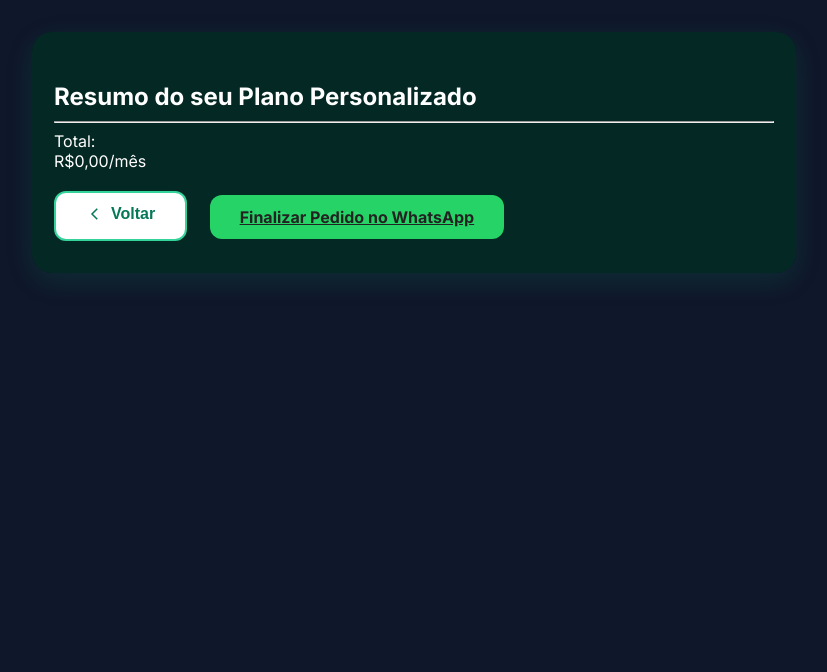
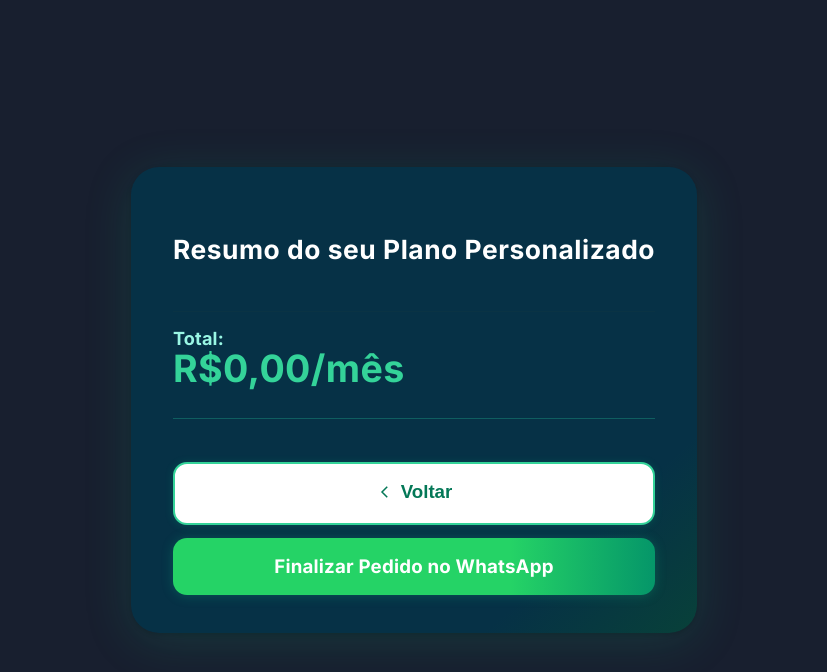
Before and after one commit to made-digital-marketing/Orcamento, a plain HTML site: page index.html in a window 1280 px wide. Both pictures are taken after a click on the button "Realizar Pedido". Shown: the whole page, without its empty margins (226-1053 px from the left). Drawn offline with Linux system fonts and the light colour scheme.

Commit message:
Update index.html

```diff
--- a/index.html
+++ b/index.html
@@ -4,7 +4,7 @@
 <head>
     <meta charset="UTF-8">
     <meta name="viewport" content="width=device-width, initial-scale=1">
-    <title>Plano Personalizado Maloca</title>
+    <title>Plano Personalizado</title>
     <link href="https://fonts.googleapis.com/css2?family=Inter:wght@400;700&display=swap" rel="stylesheet">
     <style>
         /* ... (SEU CSS SEM ALTERAÇÃO) ... */
@@ -153,6 +153,178 @@
             font-size: 13px;
             margin-top: 24px;
         }
+
+        @media (min-width: 768px) {
+            body {
+                min-height: 100vh;
+                background: #181f2f;
+                display: flex;
+                align-items: center;
+                justify-content: center;
+            }
+
+            #resumo-section {
+                min-height: 100vh;
+                display: flex;
+                align-items: center;
+                justify-content: center;
+                background: transparent;
+                padding: 0;
+            }
+
+            .container.resumo {
+                background: linear-gradient(137deg, #063146 80%, #084139 100%);
+                max-width: 520px;
+                width: 100%;
+                margin: 0;
+                border-radius: 28px;
+                padding: 48px 42px 38px 42px;
+                box-shadow: 0 8px 48px #10b9812b, 0 1.5px 5px #0003;
+                display: flex;
+                flex-direction: column;
+                align-items: stretch;
+                gap: 0;
+            }
+
+            .container.resumo h2 {
+                font-size: 1.65rem;
+                font-weight: 900;
+                color: #fff;
+                margin-bottom: 23px;
+                letter-spacing: 0.02em;
+                text-align: left;
+            }
+
+            #resumo-list {
+                font-size: 1.12rem;
+                color: #d1fae5;
+                margin-bottom: 23px;
+                border-bottom: 1.5px solid #1ea88b60;
+                padding-bottom: 16px;
+                text-align: left;
+            }
+
+            #resumo-list strong {
+                color: #a7f3d0;
+                font-weight: 900;
+                font-size: 1.12rem;
+                margin-top: 7px;
+                display: block;
+                letter-spacing: 0.02em;
+            }
+
+            #resumo-list ul {
+                margin: 7px 0 4px 22px;
+                font-size: 1.08rem;
+            }
+
+            #resumo-list li {
+                margin-bottom: 4px;
+                font-size: 1.03rem;
+                color: #bbf7d0;
+                line-height: 1.45;
+            }
+
+            #resumo-list .invest-trafego {
+                color: #fbbf24;
+                font-size: 1.01rem;
+                font-weight: 700;
+                margin-left: 2px;
+            }
+
+            #resumo-list .resumo-total-label {
+                color: #99f6e4;
+                font-size: 1.13rem;
+                font-weight: 600;
+                margin-top: 13px;
+                margin-bottom: 0;
+                letter-spacing: 0.01em;
+            }
+
+            #resumo-list .resumo-total-valor {
+                color: #34d399;
+                font-size: 2.35rem;
+                font-weight: 900;
+                letter-spacing: 0.01em;
+                margin-top: 0;
+                margin-bottom: 13px;
+                display: block;
+                line-height: 1.08em;
+            }
+
+            #resumo-list hr {
+                border: none;
+                border-top: 1.5px solid #183c3c38;
+                margin: 23px 0 15px 0;
+            }
+
+            .container.resumo .btn-wpp {
+                width: 100%;
+                display: flex;
+                align-items: center;
+                justify-content: center;
+                font-size: 1.18rem;
+                font-weight: 800;
+                background: linear-gradient(90deg, #22d97b 70%, #29e3b7 100%);
+                color: #fff !important;
+                border: none;
+                border-radius: 13px;
+                padding: 18px 0 17px 0;
+                margin: 0;
+                box-shadow: 0 2px 18px #29e3b733;
+                text-decoration: none !important;
+                transition: all .19s;
+                gap: 7px;
+                letter-spacing: 0.01em;
+                text-align: center;
+                outline: none;
+            }
+
+            .container.resumo .btn-wpp:hover {
+                background: linear-gradient(90deg, #21a563 70%, #1ad9a2 100%);
+                color: #fff;
+                box-shadow: 0 4px 28px #10b98166;
+                text-decoration: none !important;
+            }
+
+            .container.resumo .btn-wpp:active {
+                filter: brightness(0.97);
+            }
+
+            .container.resumo .btn-wpp,
+            .container.resumo .btn-wpp:visited {
+                text-decoration: none !important;
+            }
+
+            .container.resumo .btn-voltar,
+            .container.resumo .btn-wpp {
+                font-size: 1.17rem;
+                padding: 17px 0;
+                border-radius: 14px;
+                margin-bottom: 0;
+            }
+
+            .container.resumo .btn-voltar {
+                margin-right: 0;
+                margin-bottom: 13px;
+                font-weight: 600;
+                background: #fff;
+                color: #047857;
+                border: 2px solid #34d399;
+                box-shadow: 0 1px 8px #10b98133;
+            }
+
+            .container.resumo .btn-wpp {
+                margin: 0;
+                font-weight: 700;
+                background: linear-gradient(90deg, #25d366 70%, #059669 100%);
+                color: #fff !important;
+                border: none;
+                box-shadow: 0 1px 12px #10b98144;
+                gap: 7px;
+            }
+        }
+
 
         @media (max-width:680px) {
 
@@ -365,7 +537,7 @@
 <body>
     <div id="app">
         <div class="container" id="form-section">
-            <h1>Plano Personalizado Maloca</h1>
+            <h1>Plano Personalizado</h1>
             <p style="text-align:center;color:#a7f3d0;margin-bottom:20px;">
                 Monte seu plano ideal escolhendo apenas os serviços que fazem sentido para o seu negócio.
             </p>
@@ -382,7 +554,7 @@
                 <button class="btn-pedido" id="realizar-pedido">Realizar Pedido</button>
             </div>
             <div class="small">
-                Monte seu plano conforme a necessidade do seu negócio. Valores exclusivos para a proposta Maloca.
+                Monte seu plano conforme a necessidade do seu negócio. Valores exclusivos para a proposta personalizada.
             </div>
         </div>
         <div id="resumo-section" style="display:none;">
@@ -574,7 +746,7 @@
             let s2 = arteSelecionada !== null
                 ? '\nPacote de artes:\n' + `• ${ARTES_PRECOS[arteSelecionada].quantidade} artes (R$${ARTES_PRECOS[arteSelecionada].valor})` : '';
             return encodeURIComponent(
-                `Olá! Quero contratar o Plano Personalizado Maloca com as seguintes opções:\n\n${s1}${s2}\nTotal: R$${total},00/mês`
+                `Olá! Quero contratar o Plano Personalizado com as seguintes opções:\n\n${s1}${s2}\nTotal: R$${total},00/mês`
             );
         }
 
```
